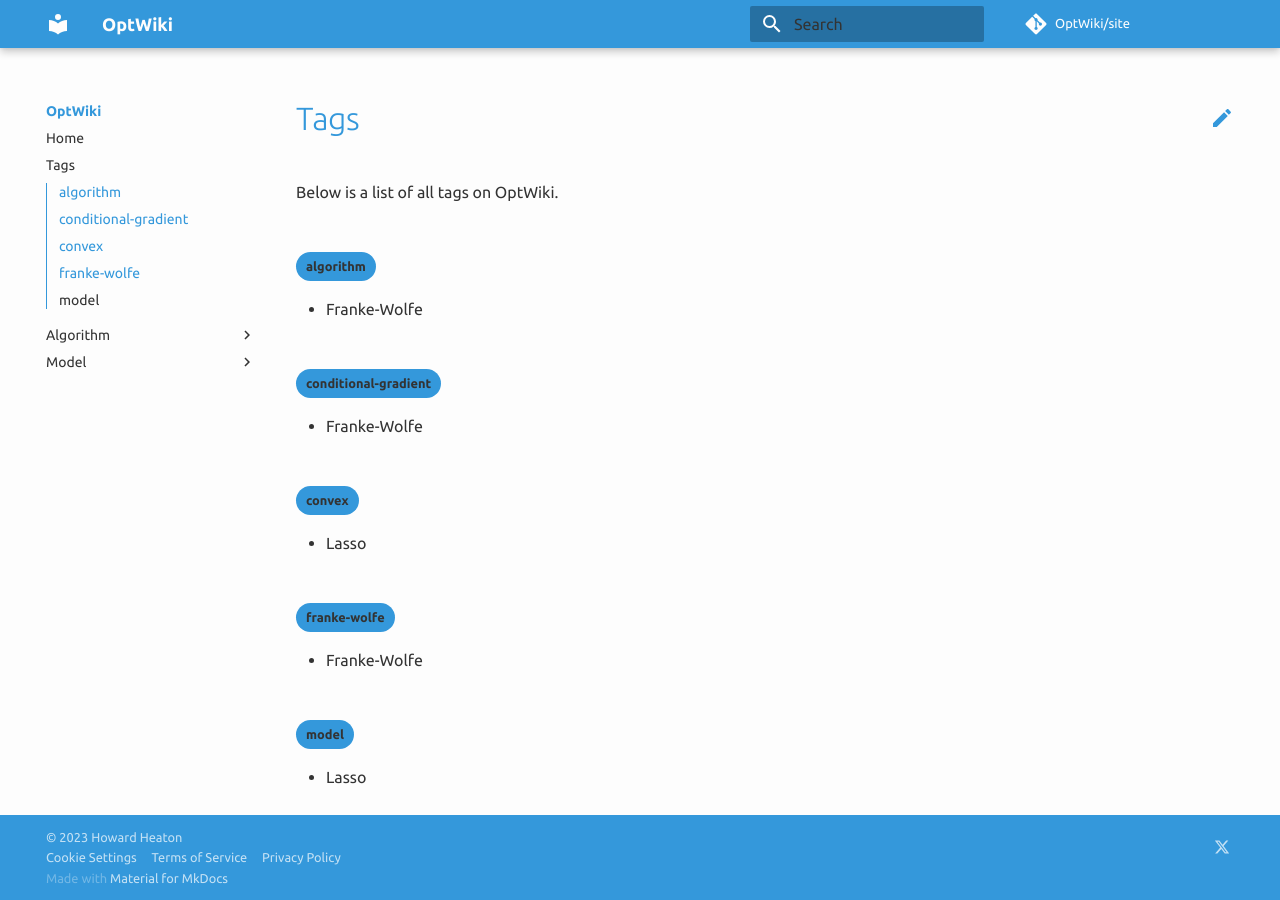
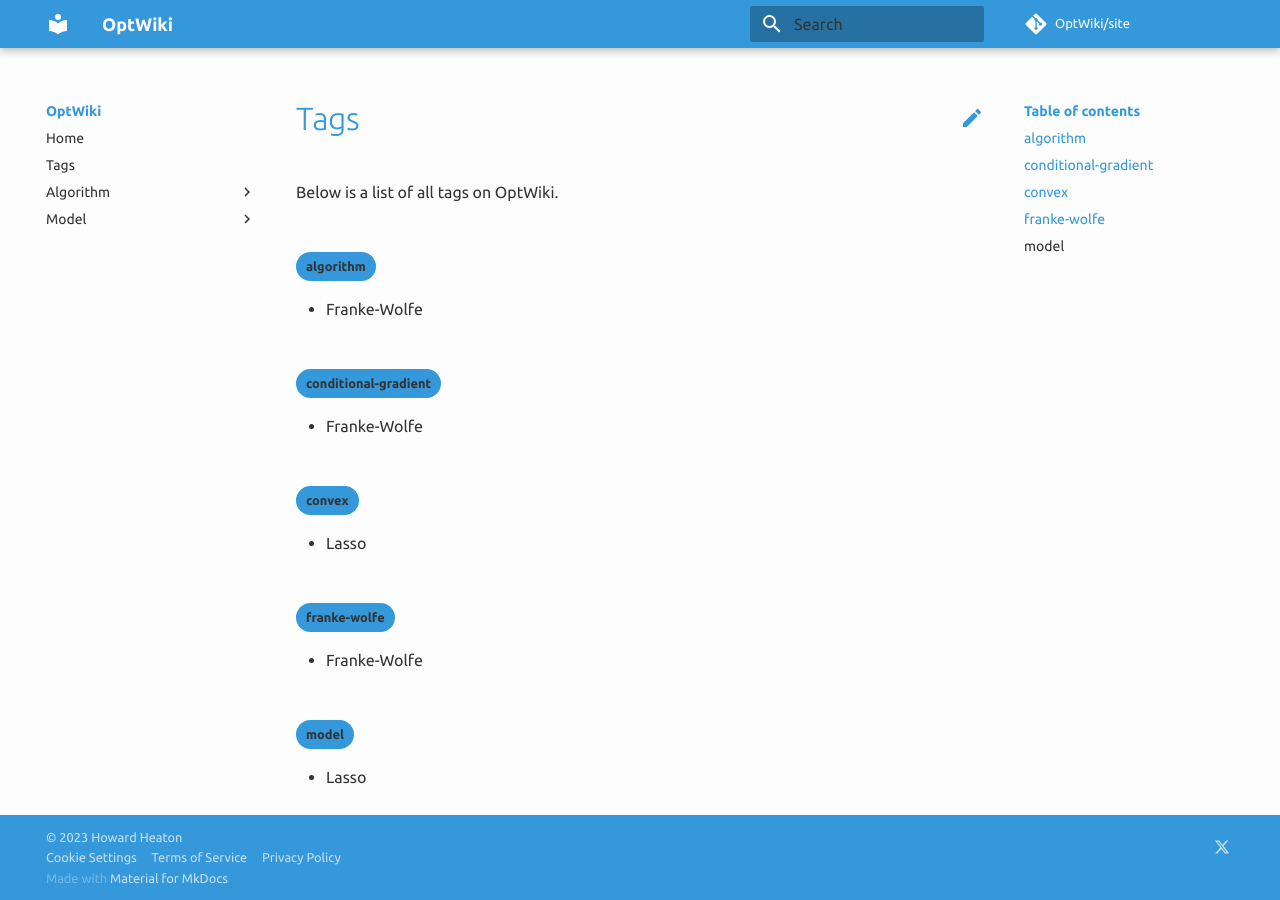
Before and after one commit to AppliedMathWiki/site, an MkDocs documentation site: the page built from docs/tags.md, in a window 1280 px wide. Built offline with MkDocs 1.6.1 and Material for MkDocs 9.7.7, drawn with Linux system fonts in a browser that asks for light colours; comment, search, counter and statistics services are not loaded.

```diff
--- a/mkdocs.yml
+++ b/mkdocs.yml
@@ -25,7 +25,6 @@ theme:
   font:
     text: Ubuntu
   features:
-    - toc.integrate
     - search.suggest
     - content.code.annotation
     - content.code.copy
@@ -51,6 +50,8 @@ extra:
 
 
 markdown_extensions:
+  - toc:
+      permalink: true
   - pymdownx.highlight:
       anchor_linenums: true
   - pymdownx.inlinehilite
```
Also changed, not shown: docs/index.md (+0 -2 lines).
